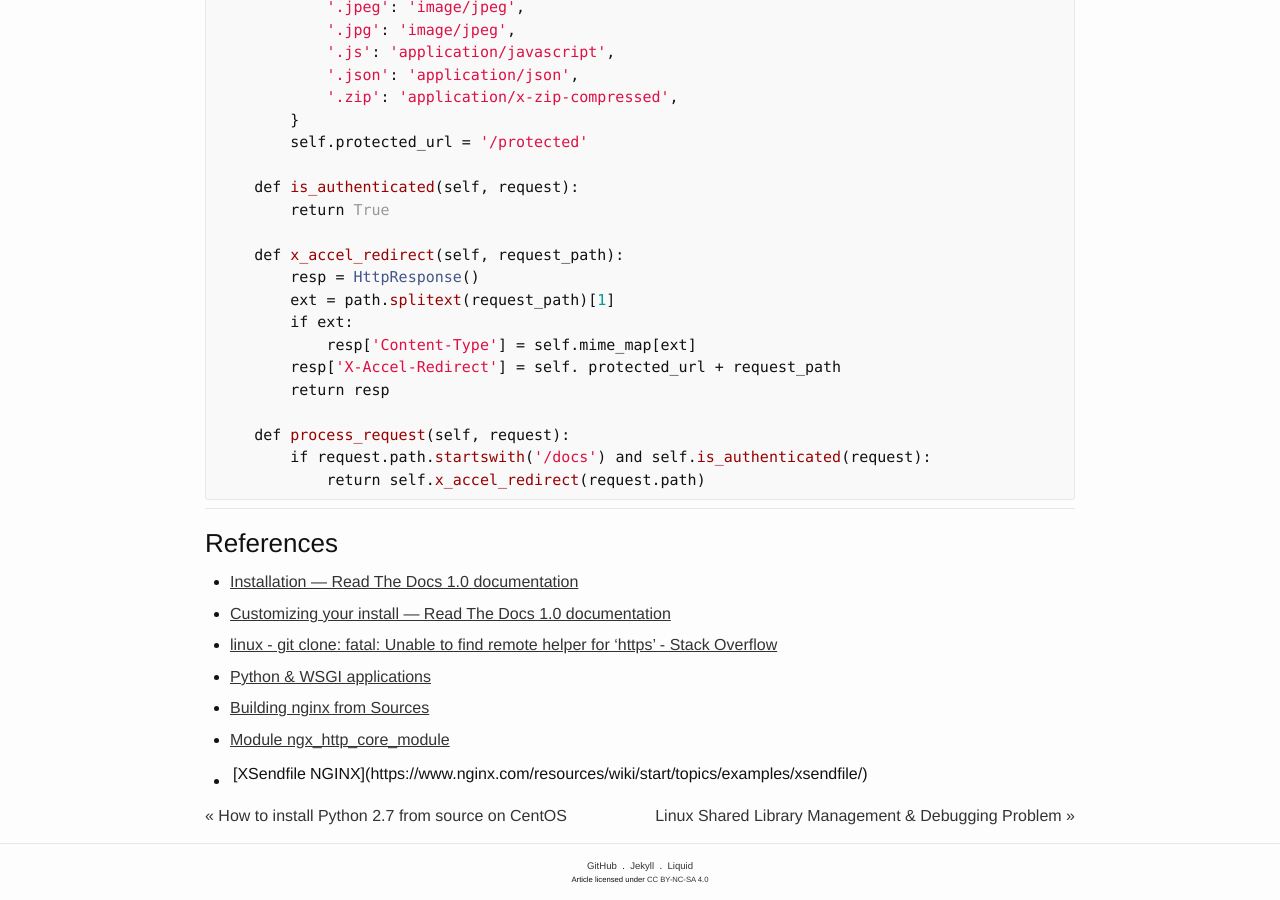
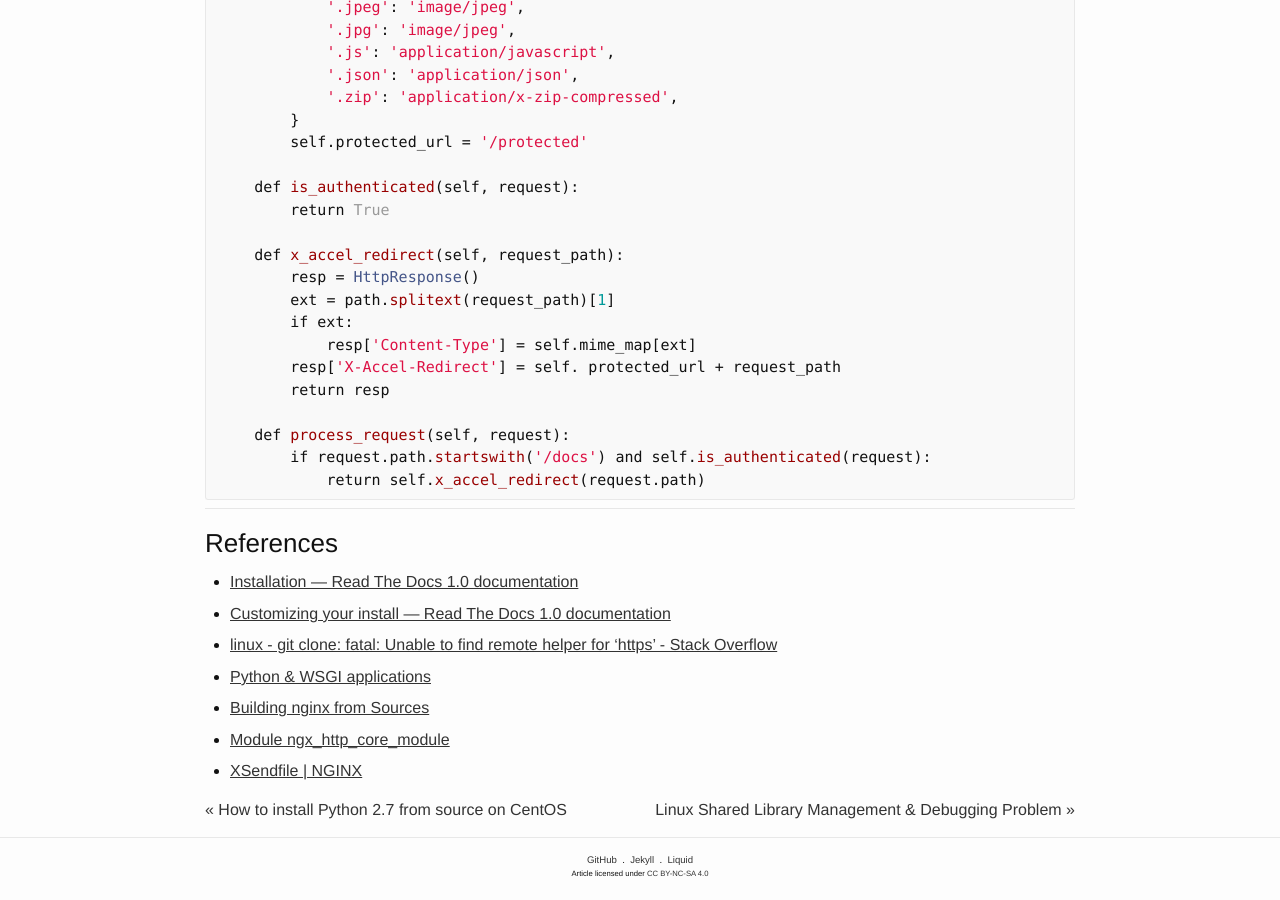
Before and after one commit to ousiax/ousiax.github.io, a Jekyll site: the page built from _posts/2016-05-12-how-to-install-read-the-docs-on-centos.md, in a window 1280 px wide and 900 px high, scrolled down 4897 px. Built offline with Jekyll 4.4.1, drawn with Linux system fonts in a browser that asks for light colours; comment, search, counter and statistics services are not loaded; some of the changed lines change nothing that is shown.

Commit message:
Update 2016-05-12-how-to-install-read-the-docs-on-centos.md

```diff
--- a/_posts/2016-05-12-how-to-install-read-the-docs-on-centos.md
+++ b/_posts/2016-05-12-how-to-install-read-the-docs-on-centos.md
@@ -12,7 +12,7 @@
 
 ### Python 2.7
 
-To install Python 2.7 from source, please see [How to install Python 2.7 from source on CentOS](/python/2016/05/11/how-to-install-python-2.7-from-source-on-centos.html).
+To install Python 2.7 from source, please see [How to install Python 2.7 from source on CentOS](/2016/05/11/how-to-install-python-2.7-from-source-on-centos/).
 
 Linux users may find they need to install a few additional packages in order to sucessfully execute `pip install -r requirements.txt`. For example, a clean install of CentOS 5.11 (Final) will require the following packages:
 
@@ -109,7 +109,7 @@
 
 ### uWSGI
 
-To install uWSGI with Python support, please refer to [Python & WSGI applications](/python/2016/05/13/python-and-wsgi-applications.html)
+To install uWSGI with Python support, please refer to [Python & WSGI applications](/2016/05/13/python-and-wsgi-applications/)
 
     cd rtd
     source bin/active
@@ -254,10 +254,10 @@
 
 * [linux - git clone: fatal: Unable to find remote helper for 'https' - Stack Overflow](http://stackoverflow.com/questions/8329485/git-clone-fatal-unable-to-find-remote-helper-for-https)
 
-* [Python & WSGI applications](/python/2016/05/13/python-and-wsgi-applications.html)
+* [Python & WSGI applications](/2016/05/13/python-and-wsgi-applications/)
 
 * [Building nginx from Sources](http://nginx.org/en/docs/configure.html)
 
 * [Module ngx_http_core_module](http://nginx.org/en/docs/http/ngx_http_core_module.html)
 
-* [XSendfile | NGINX](https://www.nginx.com/resources/wiki/start/topics/examples/xsendfile/)
+* [XSendfile \| NGINX](https://www.nginx.com/resources/wiki/start/topics/examples/xsendfile/)
```
